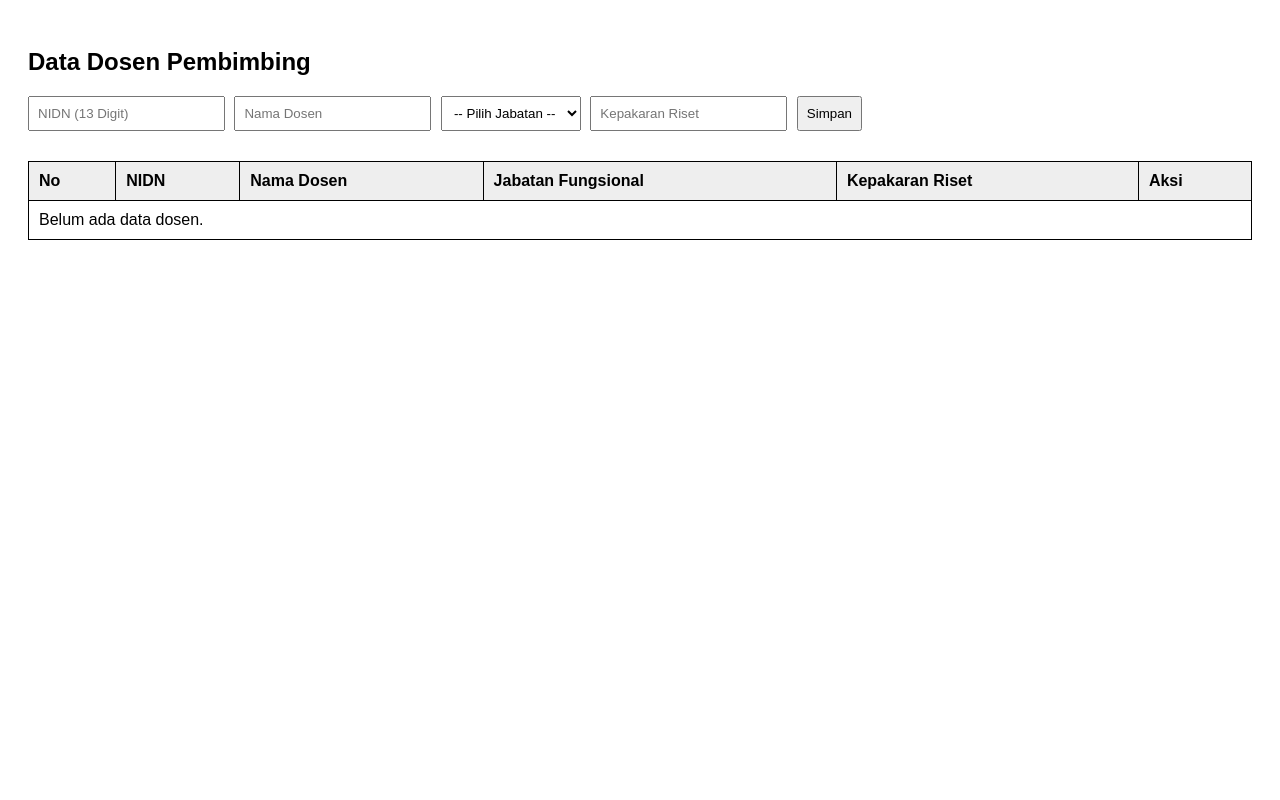
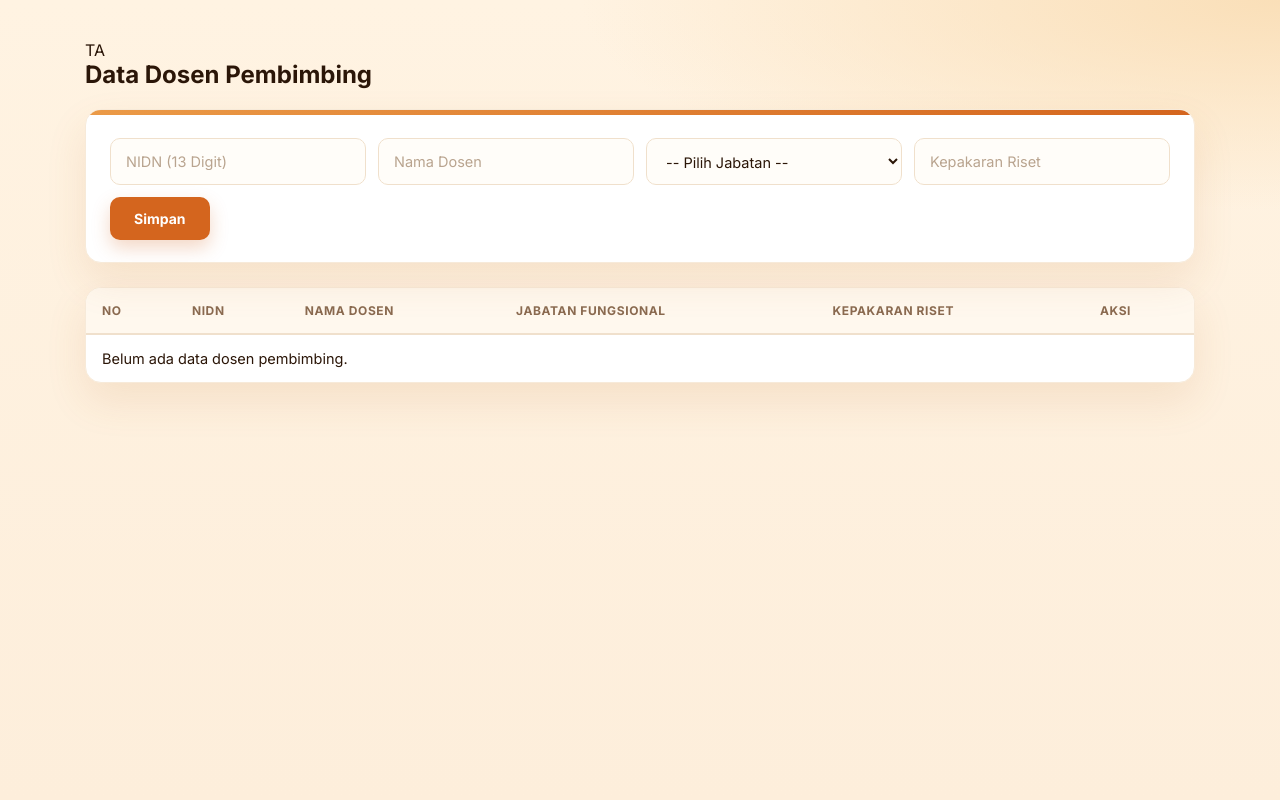
Before and after one commit to PAW-Ganjil-2627-SI/49-09-Tim-11-SistemTugasAkhirDanSkripsi, a Laravel app: template resources/views/dosen/index.blade.php in a window 1280 px wide. Run offline with Laravel 12, Linux system fonts and the light colour scheme; the template is opened without the code that fills it, so the values that code supplies are empty.

Commit message:
Fitur data dosen pembimbing

```diff
--- a/public/css/style.css
+++ b/public/css/style.css
@@ -1,32 +1,157 @@
+@import url('https://fonts.googleapis.com/css2?family=Inter:wght@400;500;600;700&display=swap');
+
+:root {
+    --ink: #2b1608;
+    --muted: #8a6a50;
+    --accent: #d4651e;
+    --accent-2: #eb9a47;
+    --line: #f0e0cc;
+    --field: #fffdf9;
+}
+
+* { box-sizing: border-box; }
+
+html {
+    min-height: 100%;
+    background:
+        radial-gradient(1000px 300px at 100% 0, #fadfb8 0, transparent 70%),
+        linear-gradient(#fff3e2, #fdeedb);
+    background-attachment: fixed;
+}
+
 body {
-    font-family: Arial, sans-serif;
-    padding: 20px;
+    font-family: 'Inter', system-ui, Arial, sans-serif;
+    color: var(--ink);
+    max-width: 1150px;
+    margin: 0 auto;
+    padding: 40px 20px;
+}
+
+h2 {
+    margin: 0 0 20px;
+    font-size: 24px;
+    font-weight: 700;
 }
 
 form {
-    margin-bottom: 20px;
+    position: relative;
+    overflow: hidden;
+    display: flex;
+    flex-wrap: wrap;
+    gap: 12px;
+    margin-bottom: 24px;
+    padding: 28px 24px 22px;
+    background: #fff;
+    border: 1px solid #f7ead9;
+    border-radius: 16px;
+    box-shadow: 0 18px 40px rgba(180, 110, 40, .12);
 }
 
-input, select, button {
-    padding: 8px;
-    margin-right: 5px;
-    margin-bottom: 10px;
+form::before {
+    content: "";
+    position: absolute;
+    inset: 0 0 auto 0;
+    height: 5px;
+    background: linear-gradient(90deg, var(--accent-2), var(--accent));
 }
+
+input, select {
+    flex: 1 1 190px;
+    padding: 13px 15px;
+    font: inherit;
+    font-size: 14.5px;
+    color: var(--ink);
+    background: var(--field);
+    border: 1px solid var(--line);
+    border-radius: 10px;
+    outline: none;
+    transition: .15s;
+}
+
+input::placeholder { color: #b9a48f; }
+
+input:focus, select:focus {
+    border-color: var(--accent-2);
+    box-shadow: 0 0 0 3px rgba(235, 154, 71, .2);
+}
+
+button {
+    padding: 13px 24px;
+    font: inherit;
+    font-size: 14px;
+    font-weight: 700;
+    color: #fff;
+    background: var(--accent);
+    border: 0;
+    border-radius: 10px;
+    cursor: pointer;
+    box-shadow: 0 8px 18px rgba(212, 101, 30, .25);
+    transition: .15s;
+}
+
+button:hover { filter: brightness(1.07); }
 
 table {
     width: 100%;
-    border-collapse: collapse;
-}
-
-table, th, td {
-    border: 1px solid black;
+    border-collapse: separate;
+    border-spacing: 0;
+    background: #fff;
+    border: 1px solid #f7ead9;
+    border-radius: 16px;
+    box-shadow: 0 18px 40px rgba(180, 110, 40, .12);
+    font-size: 14.5px;
 }
 
 th, td {
-    padding: 10px;
+    padding: 15px 16px;
     text-align: left;
+    border-bottom: 1px solid #f7ece0;
 }
 
 th {
-    background-color: #eeeeee;
+    font-size: 12px;
+    text-transform: uppercase;
+    letter-spacing: .05em;
+    color: var(--muted);
+    background: #fff8ee;
+    border-bottom: 2px solid var(--line);
 }
+
+th:first-child { border-top-left-radius: 15px; }
+th:last-child  { border-top-right-radius: 15px; }
+tr:last-child td { border-bottom: 0; }
+tr:last-child td:first-child { border-bottom-left-radius: 15px; }
+tr:last-child td:last-child  { border-bottom-right-radius: 15px; }
+tbody tr:hover td { background: #fffaf3; }
+
+td form {
+    display: inline;
+    margin: 0;
+    padding: 0;
+    background: none;
+    border: 0;
+    box-shadow: none;
+    overflow: visible;
+}
+td form::before { display: none; }
+
+td a, td button {
+    display: inline-block;
+    padding: 7px 14px;
+    font: inherit;
+    font-size: 13px;
+    font-weight: 700;
+    border-radius: 8px;
+    box-shadow: none;
+    text-decoration: none;
+    vertical-align: middle;
+}
+
+td a {
+    color: var(--accent);
+    background: #fff;
+    border: 1px solid var(--line);
+}
+td a:hover { background: #fff8ee; }
+
+td button { background: #c0392b; }
--- a/resources/views/dosen/index.blade.php
+++ b/resources/views/dosen/index.blade.php
@@ -5,7 +5,7 @@
 @section('content')
     <h2>Data Dosen Pembimbing</h2>
 
-    <form action="{{ route('dosen.store') }}" method="POST">
+    <form action="{{ route('dosen.store') }}" method="POST" class="form-row">
         @csrf
         <input type="text" name="nidn" value="{{ old('nidn') }}" placeholder="NIDN (13 Digit)" maxlength="13" required>
         <input type="text" name="nama" value="{{ old('nama') }}" placeholder="Nama Dosen" required>
@@ -19,38 +19,33 @@
         <button type="submit">Simpan</button>
     </form>
 
+    <div class="table-wrap">
         <table>
+            <thead>
                 <tr>
-            <th>No</th>
-            <th>NIDN</th>
-            <th>Nama Dosen</th>
-            <th>Jabatan Fungsional</th>
-            <th>Kepakaran Riset</th>
-            <th>Aksi</th>
+                    <th>No</th><th>NIDN</th><th>Nama Dosen</th><th>Jabatan Fungsional</th><th>Kepakaran Riset</th><th>Aksi</th>
                 </tr>
-
-        @forelse ($dosen as $row)
+            </thead>
+            <tbody>
+                @forelse ($dosens as $d)
                     <tr>
                         <td>{{ $loop->iteration }}</td>
-                <td>{{ $row->nidn }}</td>
-                <td>{{ $row->nama }}</td>
-                <td>{{ $row->jabatan }}</td>
-                <td>{{ $row->kepakaran }}</td>
-                <td>
-                    <a href="{{ route('dosen.edit', $row) }}"><button type="button">Edit</button></a>
-
-                    <form action="{{ route('dosen.destroy', $row) }}" method="POST" style="display:inline;"
-                          onsubmit="return confirm('Yakin mau hapus data ini?')">
-                        @csrf
-                        @method('DELETE')
-                        <button type="submit">Hapus</button>
+                        <td>{{ $d->nidn }}</td>
+                        <td><strong>{{ $d->nama }}</strong></td>
+                        <td>{{ $d->jabatan }}</td>
+                        <td><span class="badge">{{ $d->kepakaran }}</span></td>
+                        <td class="aksi">
+                            <a href="{{ route('dosen.edit', $d->id) }}" class="btn btn-sm btn-ghost">Edit</a>
+                            <form action="{{ route('dosen.destroy', $d->id) }}" method="POST" onsubmit="return confirm('Hapus data ini?')">
+                                @csrf @method('DELETE')
+                                <button type="submit" class="btn-sm btn-danger">Hapus</button>
                             </form>
                         </td>
                     </tr>
                 @empty
-            <tr>
-                <td colspan="6">Belum ada data dosen.</td>
-            </tr>
+                    <tr><td colspan="6" class="empty">Belum ada data dosen pembimbing.</td></tr>
                 @endforelse
+            </tbody>
         </table>
+    </div>
 @endsection
--- a/resources/views/layouts/app.blade.php
+++ b/resources/views/layouts/app.blade.php
@@ -2,24 +2,18 @@
 <html lang="id">
 <head>
     <meta charset="UTF-8">
-    <title>@yield('title')</title>
+    <meta name="viewport" content="width=device-width, initial-scale=1">
+    <title>@yield('title', 'Sistem Tugas Akhir')</title>
     <link rel="stylesheet" href="{{ asset('css/style.css') }}">
 </head>
 <body>
-
-    @if (session('success'))
-        <p style="color: green;">{{ session('success') }}</p>
-    @endif
-
-    @if ($errors->any())
-        <ul style="color: red;">
-            @foreach ($errors->all() as $error)
-                <li>{{ $error }}</li>
-            @endforeach
-        </ul>
-    @endif
-
-    @yield('content')
-
+    <div class="wrap">
+        <div class="brand"><div class="logo">TA</div></div>
+        <div class="card">
+            @if(session('success'))<div class="alert">{{ session('success') }}</div>@endif
+            @if($errors->any())<div class="error">{{ $errors->first() }}</div>@endif
+            @yield('content')
+        </div>
+    </div>
 </body>
 </html>
```
Also changed, not shown: app/Http/Controllers/DosenController.php (+20 -19 lines), resources/views/dosen/edit.blade.php (+10 -7 lines), app/Http/Controllers/Controller.php (line endings or trailing spaces). Lines whose indentation alone changed are shown as unchanged.
